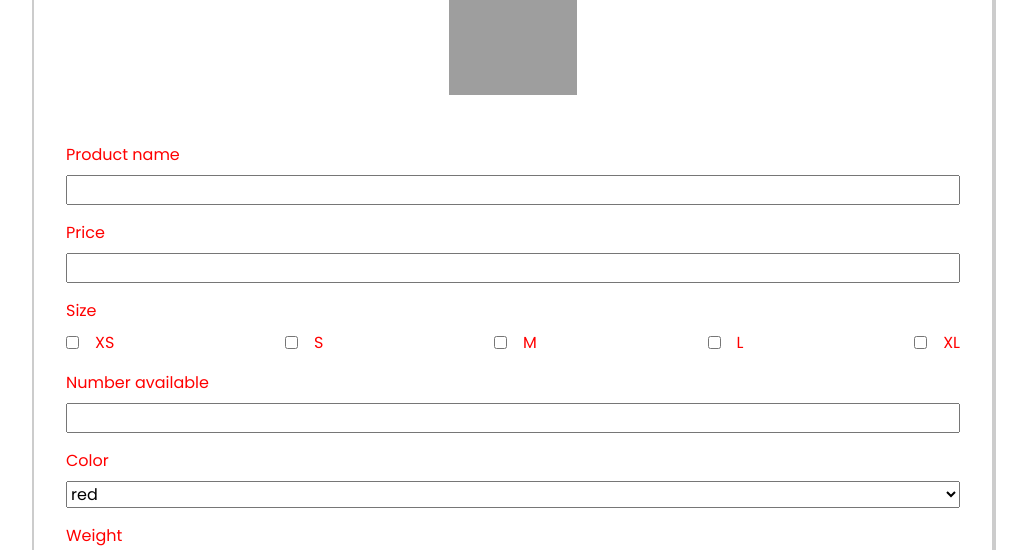
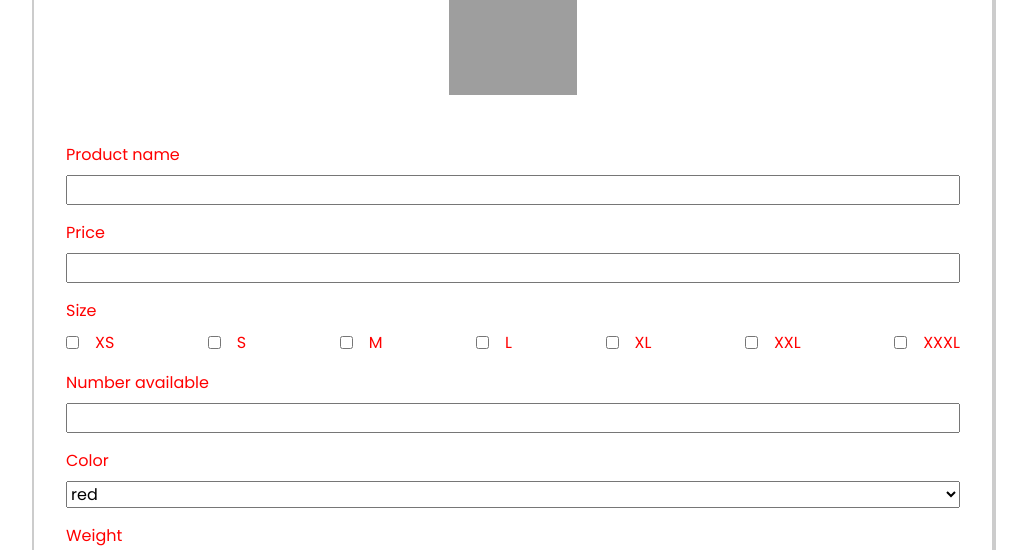
Before and after one commit to Goddy01/E-commerce, a Django app: template templates/create_product.html in a window 1280 px wide. Shown: the part 804-1354 px from the top of the page, without its empty margins (127-1154 px from the left). Run offline with Django 3.2, Linux system fonts and the light colour scheme; the template is opened without the code that fills it, so the values that code supplies are empty; some libraries are stand-ins or nearby versions; grey boxes are pictures that could not be loaded.

Commit message:
added two extra sizes

```diff
--- a/templates/create_product.html
+++ b/templates/create_product.html
@@ -40,6 +40,12 @@
                 </span>
                 <span style="display: flex; align-items: center">
                     <input type="checkbox" name="XL" id="" style="margin-right: 1rem;">XL
+                </span>
+                <span style="display: flex; align-items: center">
+                    <input type="checkbox" name="XL" id="" style="margin-right: 1rem;">XXL
+                </span>
+                <span style="display: flex; align-items: center">
+                    <input type="checkbox" name="XL" id="" style="margin-right: 1rem;">XXXL
                 </span>
             </div>
 
```
